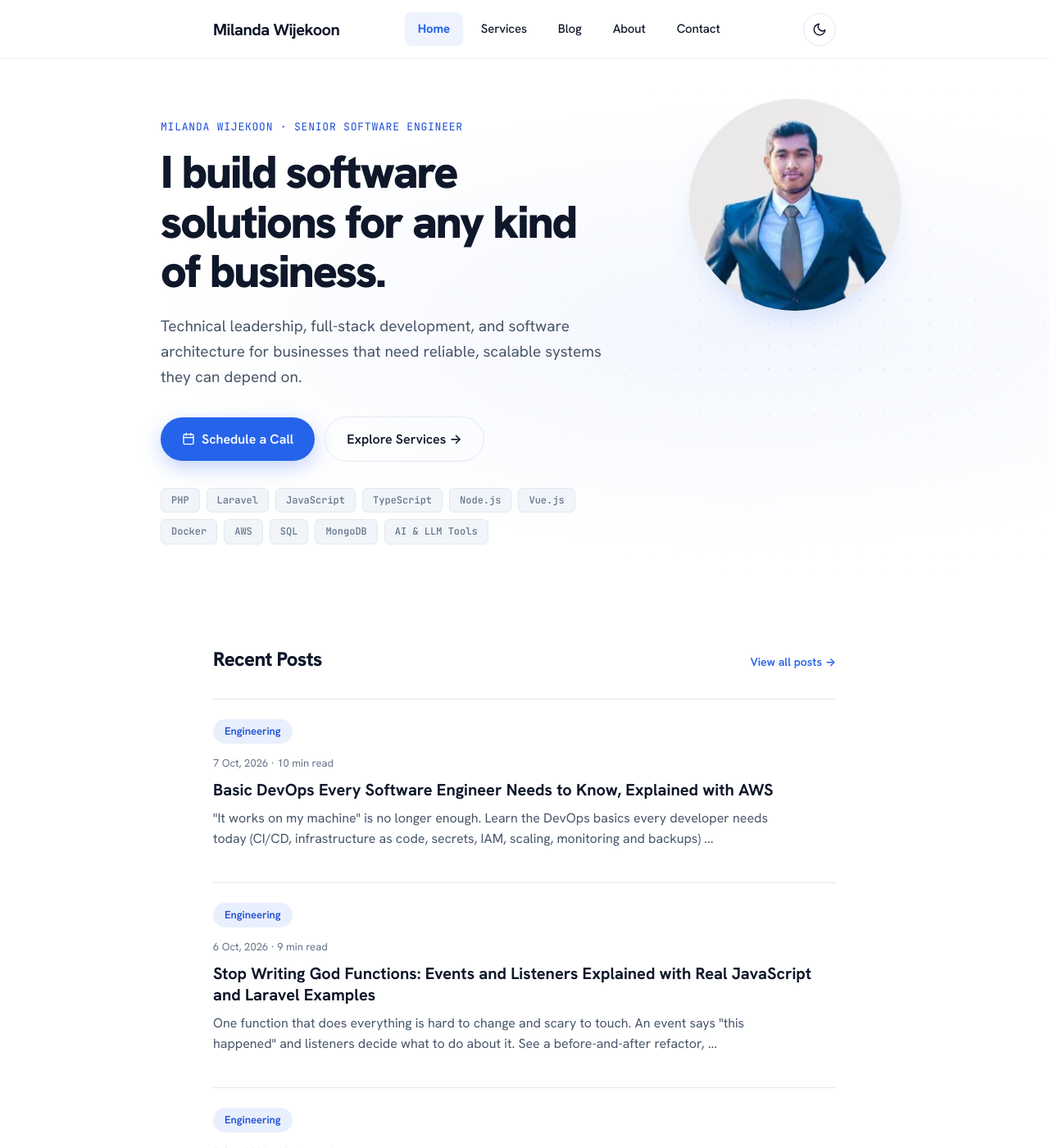
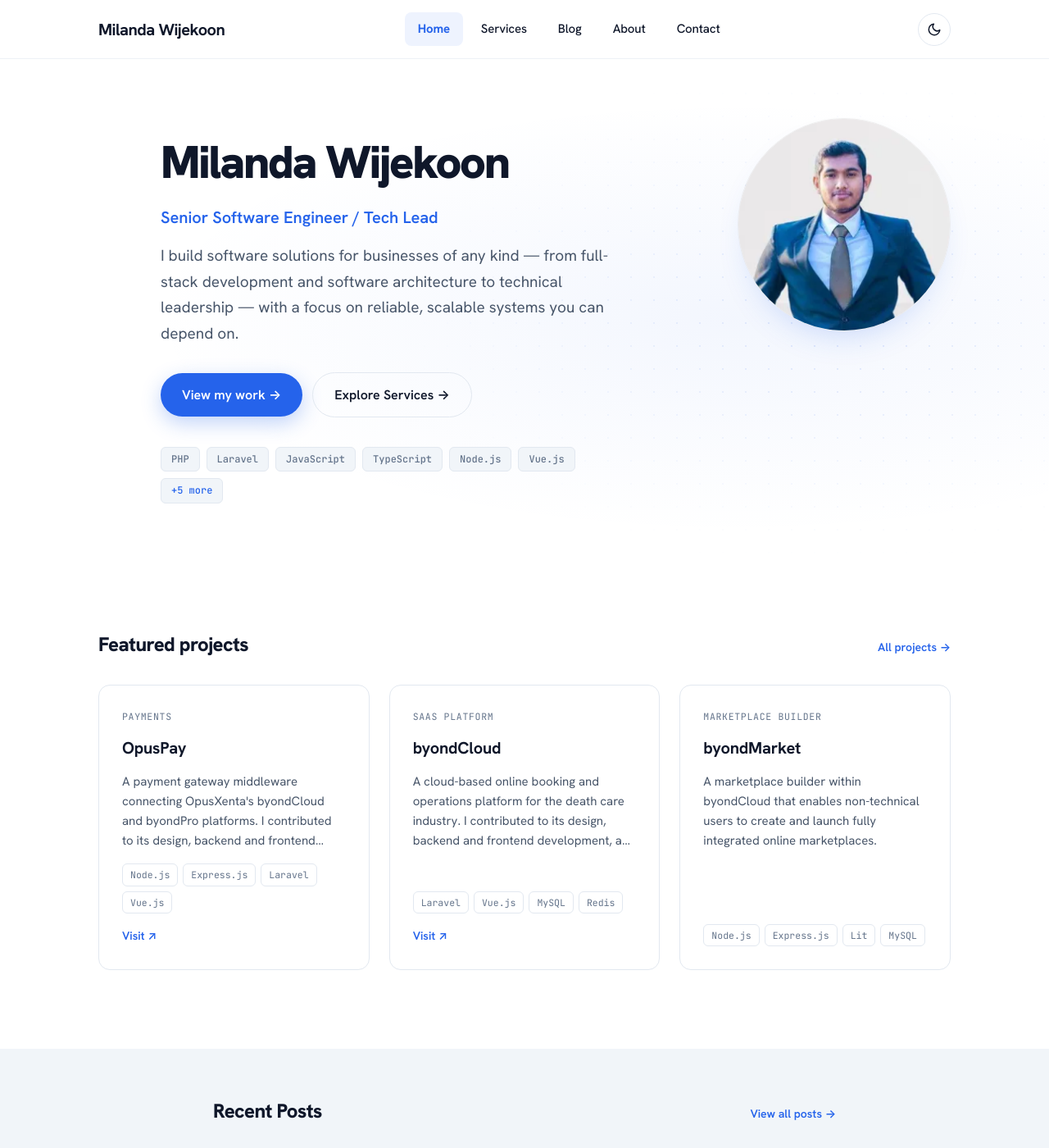
Before and after one commit to milandawijekoon/milandawijekoon.github.io, a Jekyll site: the page built from index.html, in a window 1280 px wide and 1400 px high. Shown: the whole window at 82% size. Built offline with Jekyll 4.4.1, drawn with Linux system fonts in a browser that asks for light colours; some of the changed text lies outside the part shown.

Commit message:
Rearange content

```diff
--- /dev/null
+++ b/_data/projects.yml
@@ -0,0 +1,45 @@
+- title: OpusPay
+  label: Payments
+  desc: >-
+    A payment gateway middleware connecting OpusXenta's byondCloud and byondPro
+    platforms. I contributed to its design, backend and frontend development,
+    integrations, and ongoing maintenance.
+  tags: [Node.js, Express.js, Laravel, Vue.js, MySQL, Docker, AWS]
+  url: https://opuspay.co/
+
+- title: byondCloud
+  label: SaaS Platform
+  desc: >-
+    A cloud-based online booking and operations platform for the death care
+    industry. I contributed to its design, backend and frontend development,
+    and ongoing maintenance.
+  tags: [Laravel, Vue.js, MySQL, Redis, MongoDB, Docker, AWS]
+  url: https://apps.byond.cloud/
+
+- title: byondMarket
+  label: Marketplace Builder
+  desc: >-
+    A marketplace builder within byondCloud that enables non-technical users
+    to create and launch fully integrated online marketplaces.
+  tags: [Node.js, Express.js, Lit, MySQL, Docker, AWS]
+
+- title: byondDesignSystem
+  label: Design System
+  desc: >-
+    A shared component and icon library documented in Storybook to ensure
+    consistency, reusability, and maintainability across OpusXenta applications.
+  tags: [Vue.js, Storybook, Single-SPA]
+  url: http://ox-dev-byonddesign-foundation-101.s3-website-ap-southeast-1.amazonaws.com/
+
+- title: TaskManager
+  label: Operations
+  desc: >-
+    A cloud-based system within byondCloud for managing and tracking ground
+    workers' tasks.
+  tags: [Laravel, Vue.js, MySQL, Redis, MongoDB, Docker, AWS]
+
+- title: Avanti Travel Insurance
+  label: Insurance
+  desc: A UK-based travel insurance provider.
+  tags: [Java, Spring Boot, Liquibase, Hibernate, Oracle DB]
+  url: https://www.avantitravelinsurance.co.uk/
--- a/_layouts/home.html
+++ b/_layouts/home.html
@@ -10,14 +10,11 @@ layout: default
         <img src="{{ '/assets/images/profile-520.jpg' | relative_url }}" srcset="{{ '/assets/images/profile-260.jpg' | relative_url }} 260w, {{ '/assets/images/profile-520.jpg' | relative_url }} 520w" sizes="(max-width:1024px) 200px, 260px" alt="Milanda Wijekoon" class="hero-photo" width="260" height="260" fetchpriority="high" decoding="async">
       </picture>
       <div class="hero-content">
-        <p class="page-eyebrow">Milanda Wijekoon &middot; Senior Software Engineer</p>
-        <h1 class="hero-tagline">{{ page.hero_title }}</h1>
+        <h1 class="hero-tagline">Milanda Wijekoon</h1>
+        <p class="hero-role">Senior Software Engineer / Tech Lead</p>
         <p class="hero-description">{{ page.hero_description }}</p>
         <div class="hero-action">
-          <a class="btn btn-primary" href="https://calendar.google.com/calendar/render?action=TEMPLATE&text=Intro+Call+%E2%80%93+Milanda+Wijekoon&details=Thanks+for+reaching+out!+Let%27s+chat+about+your+project+or+role.&add=milandawijekoon%40gmail.com" target="_blank" rel="noopener">
-            <svg width="16" height="16" viewBox="0 0 24 24" fill="none" stroke="currentColor" stroke-width="2" stroke-linecap="round" stroke-linejoin="round" aria-hidden="true"><rect x="3" y="4" width="18" height="18" rx="2" ry="2"/><line x1="16" y1="2" x2="16" y2="6"/><line x1="8" y1="2" x2="8" y2="6"/><line x1="3" y1="10" x2="21" y2="10"/></svg>
-            Schedule a Call
-          </a>
+          <a class="btn btn-primary" href="#projects">View my work &rarr;</a>
           <a class="btn btn-outline" href="{{ '/services/' | relative_url }}">Explore Services &rarr;</a>
         </div>
         <div class="hero-stack">
@@ -27,17 +24,38 @@ layout: default
           <span class="stack-tag">TypeScript</span>
           <span class="stack-tag">Node.js</span>
           <span class="stack-tag">Vue.js</span>
-          <span class="stack-tag">Docker</span>
-          <span class="stack-tag">AWS</span>
-          <span class="stack-tag">SQL</span>
-          <span class="stack-tag">MongoDB</span>
-          <span class="stack-tag">AI &amp; LLM Tools</span>
+          <a class="stack-tag stack-more" href="{{ '/about/#toolkit' | relative_url }}">+5 more</a>
         </div>
       </div>
     </div>
   </section>
 
-  <section class="section outer">
+  <section class="section outer" id="projects">
+    <div class="inner wide">
+      <div class="section-head">
+        <h2 class="section-title">Featured projects</h2>
+        <a class="section-link" href="{{ '/projects/' | relative_url }}">All projects &rarr;</a>
+      </div>
+      <div class="project-grid compact">
+        {% for project in site.data.projects limit:3 %}
+        <article class="project-card{% if project.featured %} is-featured{% endif %}">
+          <div class="project-top">
+            <span class="project-label">{{ project.label }}</span>
+            {% if project.featured %}<span class="project-badge">featured</span>{% endif %}
+          </div>
+          <h3 class="project-title">{{ project.title }}</h3>
+          <p class="project-desc">{{ project.desc }}</p>
+          <div class="service-tags">
+            {% for tag in project.tags limit:4 %}<span class="service-tag">{{ tag }}</span>{% endfor %}
+          </div>
+          {% if project.url %}<a class="project-link" href="{{ project.url }}" target="_blank" rel="noopener">Visit &nearr;</a>{% endif %}
+        </article>
+        {% endfor %}
+      </div>
+    </div>
+  </section>
+
+  <section class="section outer alt">
     <div class="inner">
       <div class="section-head">
         <h2 class="section-title">Recent Posts</h2>
@@ -56,21 +74,23 @@ layout: default
     </div>
   </section>
 
-  <section class="section outer" style="padding-top:0;">
-    <div class="inner">
+  <section class="section outer">
+    <div class="inner wide">
       <div class="section-head">
         <h2 class="section-title">Services</h2>
         <a class="section-link" href="{{ '/services/' | relative_url }}">See all &rarr;</a>
       </div>
-      <div class="service-grid">
-        {% for service in site.data.services limit:2 %}
-        <div class="service-card">
+      <div class="mini-grid">
+        {% for service in site.data.services limit:3 %}
+        <a class="mini-card" href="{{ '/services/' | relative_url }}">
           <span class="service-icon">{% include icon.html name=service.icon %}</span>
-          <div>
-            <h3 class="service-title">{{ service.title }}</h3>
-            <p class="service-desc">{{ service.desc }}</p>
+          <h3 class="service-title">{{ service.title }}</h3>
+          <p class="service-desc">{{ service.desc | truncate: 120 }}</p>
+          <div class="service-tags">
+            {% for tag in service.tags limit:3 %}<span class="service-tag">{{ tag }}</span>{% endfor %}
           </div>
-        </div>
+          <span class="project-link">Learn more &rarr;</span>
+        </a>
         {% endfor %}
       </div>
     </div>
--- a/assets/css/main.css
+++ b/assets/css/main.css
@@ -609,3 +609,80 @@ footer.site-footer{border-top:1px solid var(--border);padding:40px max(4%,24px);
 :root[data-theme="dark"] .highlight .nt{color:#116329;}
 :root[data-theme="dark"] .highlight .go{color:#6e7781;}
 :root[data-theme="dark"] .highlight .lineno{color:#8c959f;}
+
+/* ---------- featured projects ---------- */
+.eyebrow-mono{margin:0 0 8px;font-family:var(--font-mono);font-size:1.3rem;color:var(--accent);}
+.project-grid{display:grid;grid-template-columns:repeat(auto-fit,minmax(260px,1fr));gap:20px;}
+.project-card{
+  display:flex;flex-direction:column;gap:10px;padding:24px;border:1px solid var(--border);
+  border-radius:14px;transition:border-color .15s ease,transform .15s ease;
+}
+.project-card:hover{border-color:var(--accent);transform:translateY(-2px);}
+.project-card.is-featured{border-color:var(--accent);}
+.project-top{display:flex;align-items:center;justify-content:space-between;gap:8px;}
+.project-label{font-family:var(--font-mono);font-size:1.15rem;letter-spacing:.06em;text-transform:uppercase;color:var(--secondary-text);}
+.project-badge{font-family:var(--font-mono);font-size:1.1rem;padding:2px 10px;border-radius:999px;color:var(--accent-strong);background:rgba(37,99,235,0.1);}
+.project-title{margin:0;font-size:2rem;font-weight:700;letter-spacing:-0.01em;}
+.project-desc{margin:0;font-size:1.5rem;line-height:1.6;color:var(--midgrey);}
+.project-card .service-tags{margin-top:auto;padding-top:4px;}
+.project-link{font-size:1.4rem;font-weight:600;}
+
+/* Career timeline (about page) */
+.timeline{list-style:none;margin:24px 0 8px;padding:0 0 0 28px;border-left:2px solid var(--border)}
+.timeline-item{position:relative;padding-bottom:32px}
+.timeline-item:last-child{padding-bottom:0}
+.timeline-item::before{content:"";position:absolute;left:-36px;top:6px;width:14px;height:14px;border-radius:50%;background:var(--bg);border:2px solid var(--accent)}
+.timeline-item:first-child::before{background:var(--accent)}
+.timeline-period{font-family:var(--font-mono);font-size:12px;letter-spacing:.06em;text-transform:uppercase;color:var(--accent)}
+.timeline-item .timeline-role{margin:6px 0 2px;font-size:20px;color:var(--darkgrey)}
+.timeline-company{margin:0 0 8px;color:var(--secondary-text);font-weight:500}
+.hero-role{margin:0 0 14px;font-size:20px;font-weight:600;color:var(--accent)}
+
+/* ---------- breathing room / de-clutter ---------- */
+.inner.wide{max-width:1040px;}
+.section{padding:56px max(4%,24px) 96px;}
+.section.alt{background:var(--lightgrey);margin-top:0;}
+.section.alt .post-card:last-child{border-bottom:0;}
+.page-hero .page-title,.page-hero .page-lede{max-width:720px;}
+.hero{padding:96px max(4%,24px) 88px;}
+.hero .inner{max-width:1040px;}
+.hero-stack{margin-top:36px;}
+.stack-more{color:var(--accent);}
+
+.project-grid{grid-template-columns:repeat(auto-fill,minmax(300px,1fr));gap:24px;}
+.project-card{padding:28px;gap:12px;}
+.project-grid.compact .project-desc{display:-webkit-box;-webkit-line-clamp:4;-webkit-box-orient:vertical;overflow:hidden;}
+.project-link{margin-top:4px;}
+
+.mini-grid{display:grid;grid-template-columns:repeat(auto-fit,minmax(240px,1fr));gap:24px;}
+.mini-card{
+  display:flex;flex-direction:column;gap:16px;padding:28px;border:1px solid var(--border);
+  border-radius:14px;color:inherit;transition:border-color .15s ease,transform .15s ease;
+}
+.mini-card:hover{border-color:var(--accent);transform:translateY(-2px);}
+.mini-card .service-title{margin:0;font-size:1.9rem;}
+
+.service-grid.two-col{display:grid;grid-template-columns:repeat(2,1fr);gap:24px;}
+.service-grid.two-col .service-card{
+  grid-template-columns:1fr;gap:16px;padding:28px;border:1px solid var(--border);border-radius:14px;
+}
+.service-grid.two-col .service-card:last-child{border-bottom:1px solid var(--border);}
+.service-grid.two-col .service-tags{margin-top:16px;}
+
+.article-body .toolkit{display:flex;flex-wrap:wrap;gap:8px;margin:0;padding:0;list-style:none;}
+.article-body .toolkit li{margin:0;}
+.timeline-item{padding-bottom:28px;}
+
+@media (max-width:767px){
+  .section{padding:40px max(4%,20px) 64px;}
+  .hero{padding:48px max(4%,20px) 48px;}
+  .service-grid.two-col{grid-template-columns:1fr;}
+  .project-grid{grid-template-columns:1fr;}
+}
+.head-inner{max-width:1040px;}
+.site-footer .inner{max-width:1040px;}
+.hero-stack{max-width:520px;}
+@media (max-width:1024px){.hero-stack{max-width:none;}}
+.mini-card .service-desc{font-size:1.5rem;}
+.mini-card .service-tags{margin-top:auto;}
+.mini-card .project-link{margin-top:4px;}
--- a/index.html
+++ b/index.html
@@ -3,10 +3,10 @@ layout: home
 title: Milanda Wijekoon — Senior Software Engineer in Colombo, Sri Lanka
 short_title: Home
 permalink: /
-hero_title: I build software solutions for any kind of business.
 hero_description: >-
-  Technical leadership, full-stack development, and software architecture
-  for businesses that need reliable, scalable systems they can depend on.
+  I build software solutions for businesses of any kind — from full-stack
+  development and software architecture to technical leadership — with a focus
+  on reliable, scalable systems you can depend on.
 description: >-
   Milanda Wijekoon is a Senior Software Engineer in Colombo, Sri Lanka,
   building scalable SaaS and fintech platforms with PHP/Laravel, Vue.js,
--- /dev/null
+++ b/projects.html
@@ -0,0 +1,36 @@
+---
+layout: default
+title: Projects
+permalink: /projects/
+eyebrow: Projects
+lede: >-
+  A selection of products and platforms I've helped design, build and maintain.
+description: Selected projects by Milanda Wijekoon — payment middleware, SaaS platforms, marketplace builder and design systems.
+---
+<main id="top">
+  <section class="page-hero outer">
+    <div class="inner wide">
+      <p class="page-eyebrow">{{ page.eyebrow }}</p>
+      <h1 class="page-title">Things I&rsquo;ve built.</h1>
+      <p class="page-lede">{{ page.lede }}</p>
+    </div>
+  </section>
+  <section class="section outer" style="padding-top:0;">
+    <div class="inner wide">
+      <div class="project-grid">
+        {% for project in site.data.projects %}
+        <article class="project-card">
+          <span class="project-label">{{ project.label }}</span>
+          <h3 class="project-title">{{ project.title }}</h3>
+          <p class="project-desc">{{ project.desc }}</p>
+          <div class="service-tags">
+            {% for tag in project.tags %}<span class="service-tag">{{ tag }}</span>{% endfor %}
+          </div>
+          {% if project.url %}<a class="project-link" href="{{ project.url }}" target="_blank" rel="noopener">Visit &nearr;</a>{% endif %}
+        </article>
+        {% endfor %}
+      </div>
+      <p style="margin-top:36px;"><a class="section-link" href="https://github.com/milandawijekoon" target="_blank" rel="noopener">More on GitHub &nearr;</a></p>
+    </div>
+  </section>
+</main>
```
Also changed, not shown: _data/experience.yml (added, +16 -0 lines), about.md (+29 -10 lines), services.html (+3 -4 lines).
